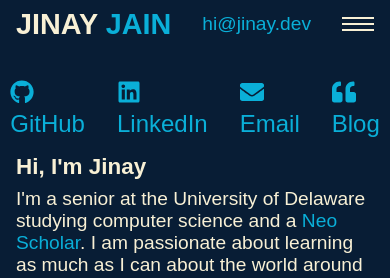
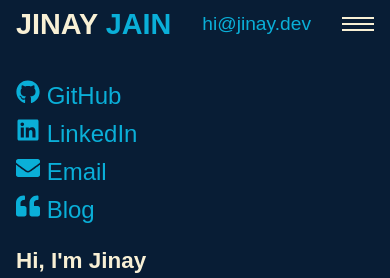
Before and after one commit to JinayJain/jinayjain.github.io, a React (Create React App) app: page / in a window 390 px wide. Shown: the top 278 px of the page. Built offline with nearby package versions, Linux system fonts and the light colour scheme; a web font is replaced by a local one.

Commit message:
Update about links to be responsive

```diff
--- a/package.json
+++ b/package.json
@@ -20,7 +20,7 @@
     "test": "react-scripts test",
     "eject": "react-scripts eject",
     "predeploy": "npm run build",
-    "deploy": "gh-pages -d build"
+    "deploy": "echo 'jinay.dev' > ./build/CNAME && gh-pages -d build"
   },
   "eslintConfig": {
     "extends": [
--- a/src/components/About/styles.module.scss
+++ b/src/components/About/styles.module.scss
@@ -1,8 +1,18 @@
+@use "/src/mixins" as *;
+
 .section {
   padding-top: 1rem;
 }
 
 .links {
+  @include md {
+    flex-direction: column;
+
+    a {
+      margin-bottom: 0.5rem;
+    }
+  }
+
   display: flex;
   flex-direction: row;
   justify-content: center;
```
